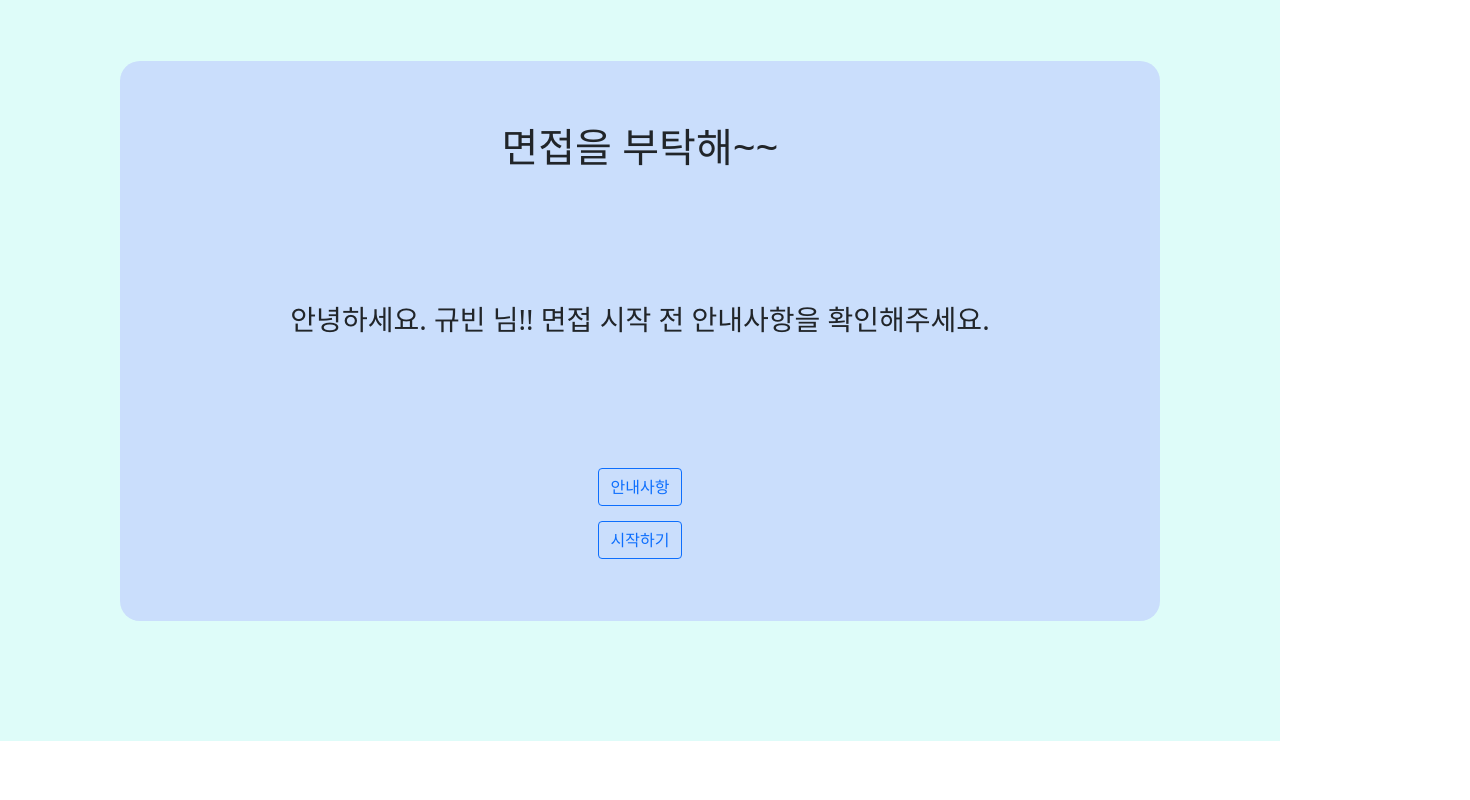
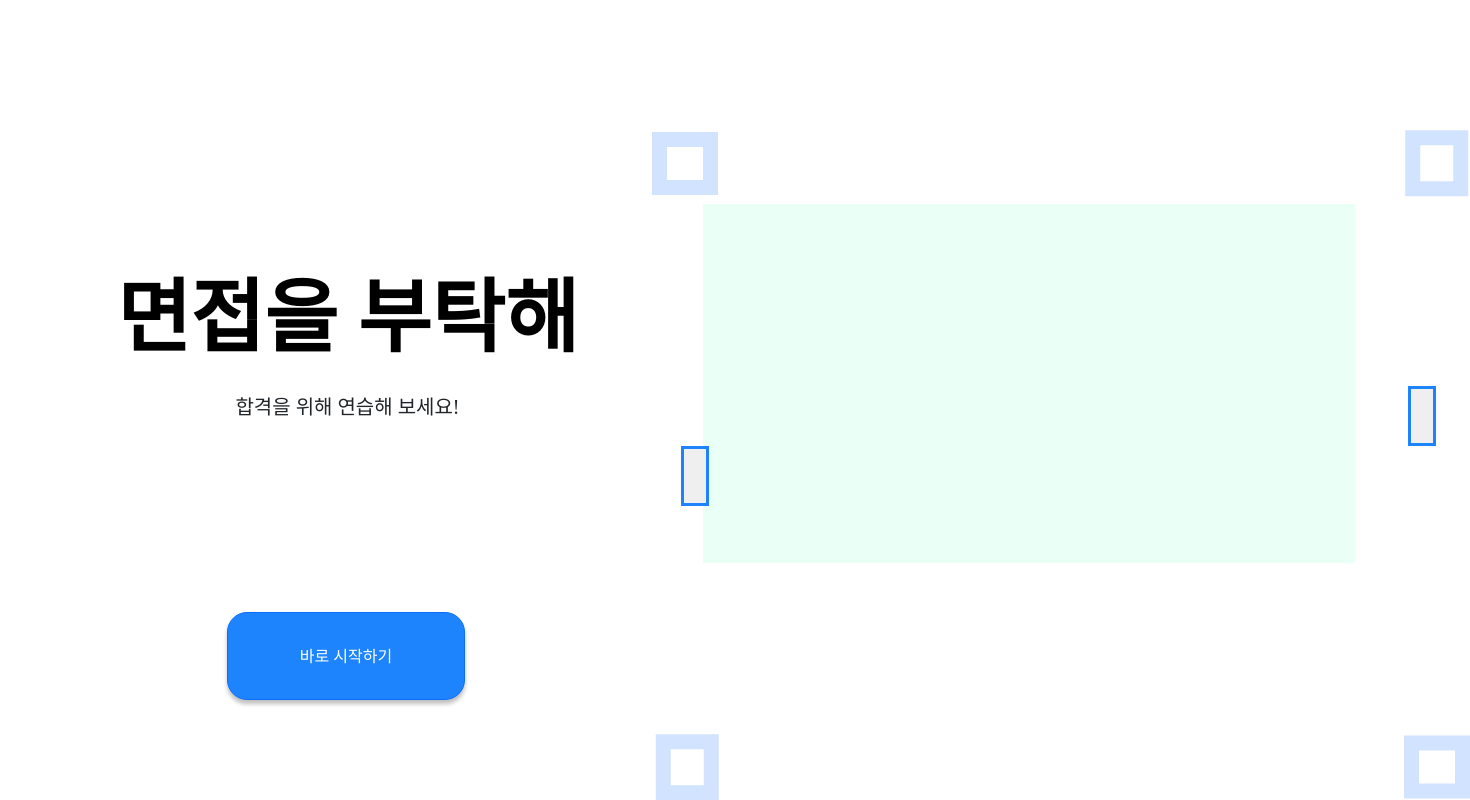
Before and after one commit to EasyHwan/2022_Graduation_Project, a React (Create React App) app in the folder frontend/: page / in a window 1280 px wide. Shown: the part 59-859 px from the top of the page, 1470 px wide, since content can reach past the window. Before the commit the page ends 800 px from the top, so only its background shows below. Built offline with nearby package versions, Linux system fonts and the light colour scheme.

Commit message:
메인 화면 디자인 레이아웃 변경

```diff
--- a/frontend/src/screens/main.module.css
+++ b/frontend/src/screens/main.module.css
@@ -1,21 +1,124 @@
 .box{
     text-align: center;
     height: 100vh;
-    background-color: #DEFCF9;
+    background-color: #FFFFFF;
     display: flex;
     justify-content: center;
     align-items: center;
 }
 .article{
-    height: 70vh;
-    width: 130vh;
-    background-color: #CADEFC;
-    display: grid;
-    place-items: center;
+    position: absolute;
+    width: 495px;
+    height: 231px;
+    left: 100px;
+    top: 320px;
+}
+.article1{
+    font-family: 'Noto Sans KR';
+    font-style: normal;
+    font-weight: 700;
+    font-size: 80px;
+    line-height: 116px;
+    color: #000000;
+}
+.article2{
+    font-family: 'Noto Sans KR';
+    font-style: normal;
+    font-weight: 400;
+    font-size: 20px;
+    line-height: 28.96px;
+}
+.lefttop{
+    box-sizing: border-box;
+
+    position: absolute;
+    width: 66px;
+    height: 62.5px;
+    left: 652px;
+    top: 191px;
+
+    border: 15px solid #D1E3FE;
+}
+.righttop{
+    box-sizing: border-box;
+
+    position: absolute;
+    width: 66px;
+    height: 62.5px;
+    left: 1403.5px;
+    top: 191px;
+
+    border: 15px solid #D1E3FE;
+    transform: rotate(90deg);
+}
+.leftbottom{
+    box-sizing: border-box;
+
+    position: absolute;
+    width: 66px;
+    height: 62.5px;
+    left: 654px;
+    top: 795px;
+
+    border: 15px solid #D1E3FE;
+    transform: rotate(-90deg);
+}
+.rightbottom{
+    box-sizing: border-box;
+
+    position: absolute;
+    width: 66px;
+    height: 62.5px;
+    left: 1404px;
+    top: 794.5px;
+
+    border: 15px solid #D1E3FE;
+    transform: rotate(-180deg);
+}
+.imagespace{
+    position: absolute;
+    width: 652px;
+    height: 359px;
+    left: 703px;
+    top: 263px;
+
+    background: #EAFFF6;
+}
+.buttonBox{
+    position: absolute;
+    width: 238px;
+    height: 88px;
+    left: 227px;
+    top: 671px;
+
+    background: #1E84FD;
+    box-shadow: 0px 4px 4px rgba(0, 0, 0, 0.25);
     border-radius: 20px;
 }
+.leftButton{
+    box-sizing: border-box;
 
-.buttonBox{
-    display: grid;
-    grid-gap: 15px;
+    position: absolute;
+    width: 60px;
+    height: 28px;
+    left: 665px;
+    top: 521px;
+
+    border: 3px solid #1E84FD;
+    transform: rotate(-90deg);
 }
+.rightButton{
+    box-sizing: border-box;
+
+    position: absolute;
+    width: 60px;
+    height: 28px;
+    left: 1392px;
+    top: 461px;
+
+    border: 3px solid #1E84FD;
+    backdrop-filter: blur(4px);
+    /* Note: backdrop-filter has minimal browser support */
+
+    transform: rotate(90deg);
+}
--- a/frontend/src/screens/main_screen.js
+++ b/frontend/src/screens/main_screen.js
@@ -1,72 +1,32 @@
 import React, { Component } from 'react';
 import { Link } from 'react-router-dom';
 import 'bootstrap/dist/css/bootstrap.min.css';
-import { Button, Modal } from 'react-bootstrap';
+import { Button } from 'react-bootstrap';
 import style from './main.module.css';
 
-function InterviewGuideModal(props) {
-  return (
-    <Modal
-      {...props}
-      size="lg"
-      aria-labelledby="contained-modal-title-vcenter"
-      centered
-    >
-      <Modal.Header closeButton>
-        <Modal.Title id="contained-modal-title-vcenter">
-        프로그램 소개
-        </Modal.Title>
-      </Modal.Header>
-      <Modal.Body>
-        <h4>1</h4>
-        <p>
-          저희 면접의 부탁해와 함께 AI면접을 준비하러 오신 것을 환영합니다!!
-        </p>
-        <h4>2</h4>
-        <p>
-          AI면접은 시선, 표정, 억양 등 추상적인 평가 지표로 면접자를 평가합니다.
-        </p>
-        <h4>3</h4>
-        <p>
-          저희 면접을 부탁해는 AI면접 대비 과정에서 스스로 대비하기 어려운 위와 같은 평가 요소들을 분석하고 정량적인 결과를 확인하실 수 있게 도와줍니다.
-        </p>
-        <h4>4</h4>
-        <p>
-          스스로 분석 결과를 확인하시고 반복 연습을 통해 부족한 부분을 개선해 나가실 수 있습니다.
-        </p>
-        <h4>5</h4>
-        <p>
-          그럼 면접을 부탁해와 함께 취업의 첫 단추인 AI면접에서 좋은 결과 있으시기를 기원하겠습니다!
-        </p>
-      </Modal.Body>
-      <Modal.Footer>
-        <Button variant="outline-primary"  onClick={props.onHide} className={style.button}>확인하였습니다.</Button>
-      </Modal.Footer>
-    </Modal>
-  );
-}
-
 class Main extends Component {
-
-  state = {
-    modalShow : false
-  }
 
   render() {
     return (
       <div className={style.box}>
-        <div className={style.article}>
-          <h1>면접을 부탁해~~</h1>
-          <h3> 안녕하세요. 규빈 님!! 면접 시작 전 안내사항을 확인해주세요. </h3>
-          <div className={style.buttonBox}>
-            <Button variant="outline-primary" onClick={() => this.setState({modalShow : true})} className={style.button}>안내사항</Button>
+        <div>
+          <div className={style.article}>
+            <p className={style.article1}>면접을 부탁해</p>
+            <p className={style.article2}>합격을 위해 연습해 보세요!</p>
+          </div>
+          <div>
+            <div className={style.imagespace}></div>
+            <div className={style.lefttop}></div>
+            <div className={style.righttop}></div>
+            <div className={style.leftbottom}></div>
+            <div className={style.rightbottom}></div>
+            <button className={style.rightButton}></button>
+            <button className={style.leftButton}></button>
+          </div>
+          <div>
             <Link to="./check">
-              <Button variant="outline-primary" className={style.button}>시작하기</Button>
+              <Button className={style.buttonBox}>바로 시작하기</Button>
             </Link>
-            <InterviewGuideModal
-              show={this.state.modalShow}
-              onHide={() => this.setState({modalShow : false})}
-            />
           </div>
         </div>
       </div>
```
